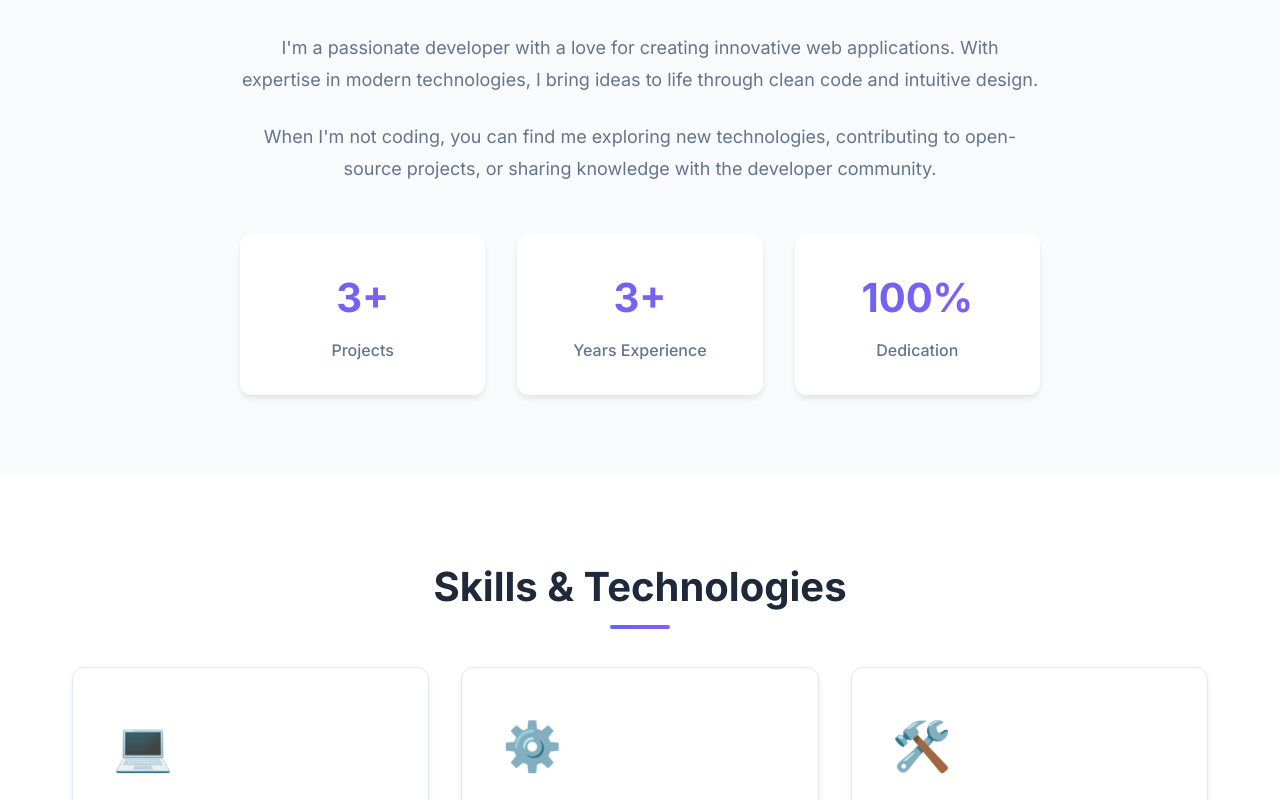
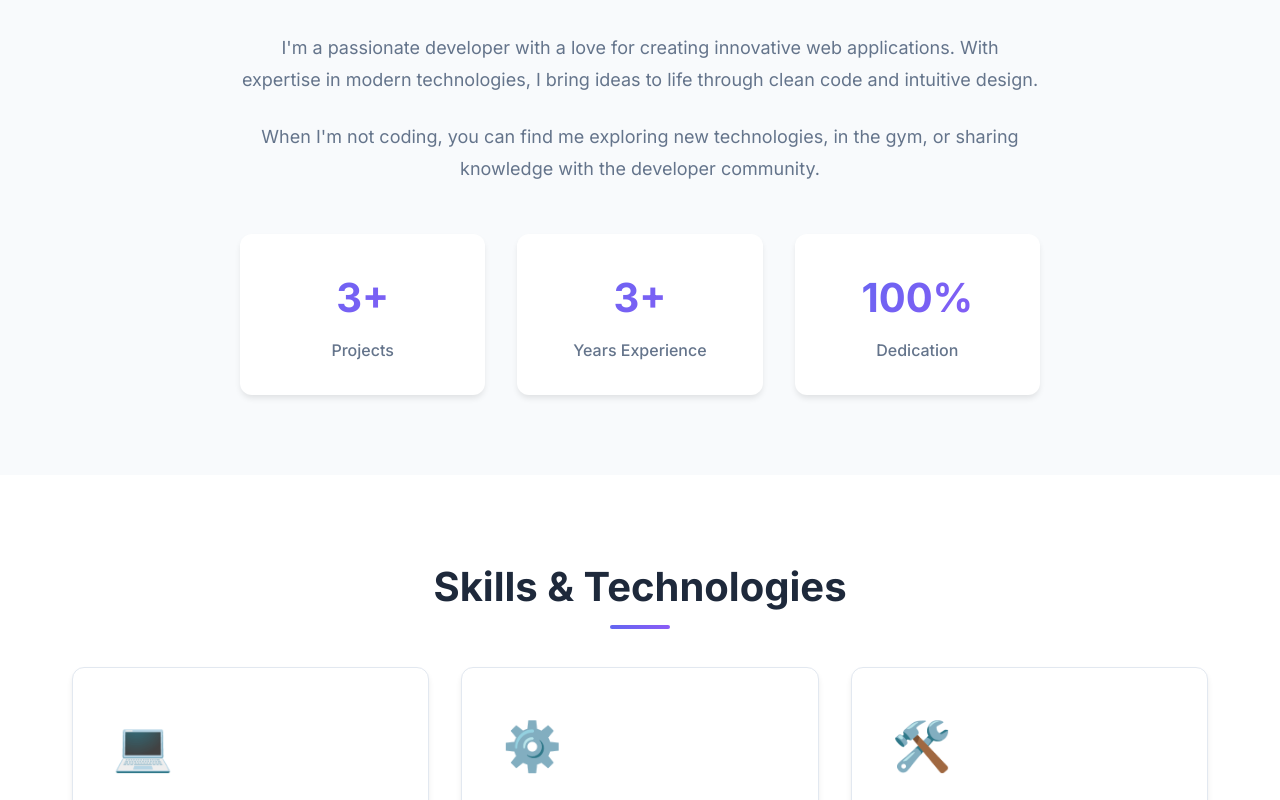
Before and after one commit to etran46/portfolio, a React (Vite) app: page / in a window 1280 px wide. Shown: the part 960-1760 px from the top of the page. Built offline with nearby package versions, Linux system fonts and the light colour scheme.

Commit message:
update about and skills

```diff
--- a/src/components/About.jsx
+++ b/src/components/About.jsx
@@ -13,8 +13,10 @@ const About = () => {
               and intuitive design.
             </p>
             <p>
-              When I'm not coding, you can find me exploring new technologies, contributing to
-              open-source projects, or sharing knowledge with the developer community.
+              When I'm not coding,
+              you can find me exploring new technologies,
+              in the gym, or
+              sharing knowledge with the developer community.
             </p>
             <div className="about-stats">
               <div className="stat-item">
--- a/src/components/Skills.jsx
+++ b/src/components/Skills.jsx
@@ -15,7 +15,7 @@ const Skills = () => {
     {
       icon: '🛠️',
       title: 'Tools',
-      skills: ['Git', 'Docker', 'AWS', 'Figma']
+      skills: ['Git', 'Docker', 'Figma']
     }
   ];
 
```
